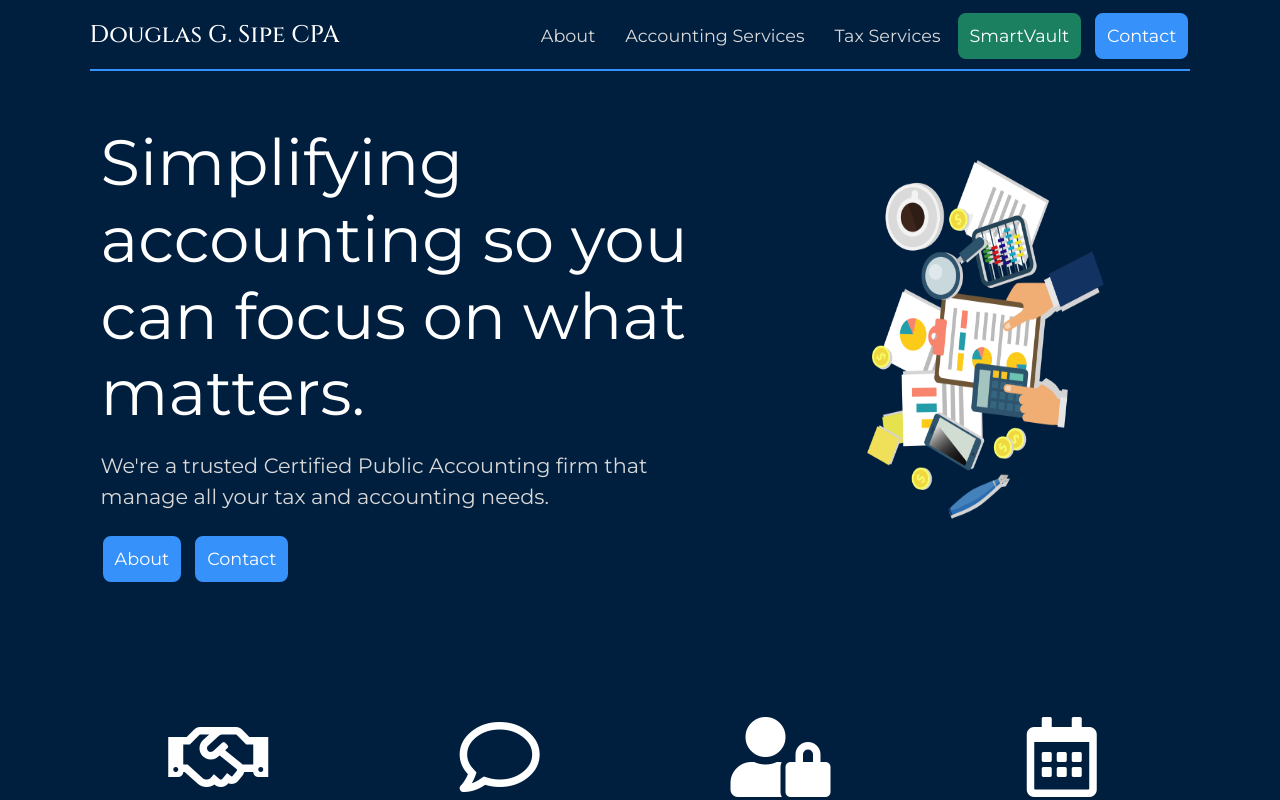
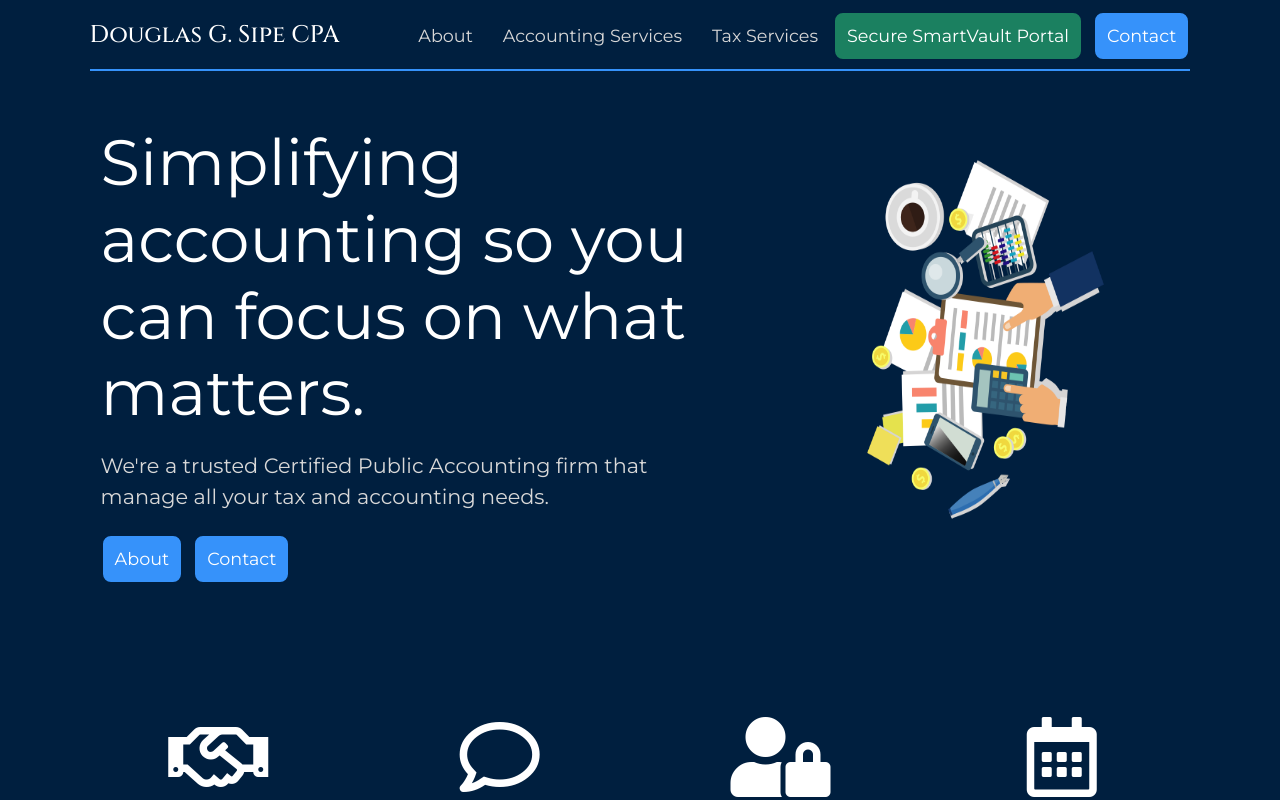
Before and after one commit to danrsidd/DSipeCPA-React, a React (Create React App) app: page / in a window 1280 px wide. Built offline with nearby package versions, Linux system fonts and the light colour scheme.

Commit message:
Update secure portal button

```diff
--- a/src/components/ind_components/Nav.js
+++ b/src/components/ind_components/Nav.js
@@ -46,7 +46,7 @@ const Nav = () => {
 							}}
 						>
 							<button className="btn btn-smartvault" type="button">
-								SmartVault
+								Secure SmartVault Portal
 							</button>
 						</Link>
 						<Link to="/contact">
```
